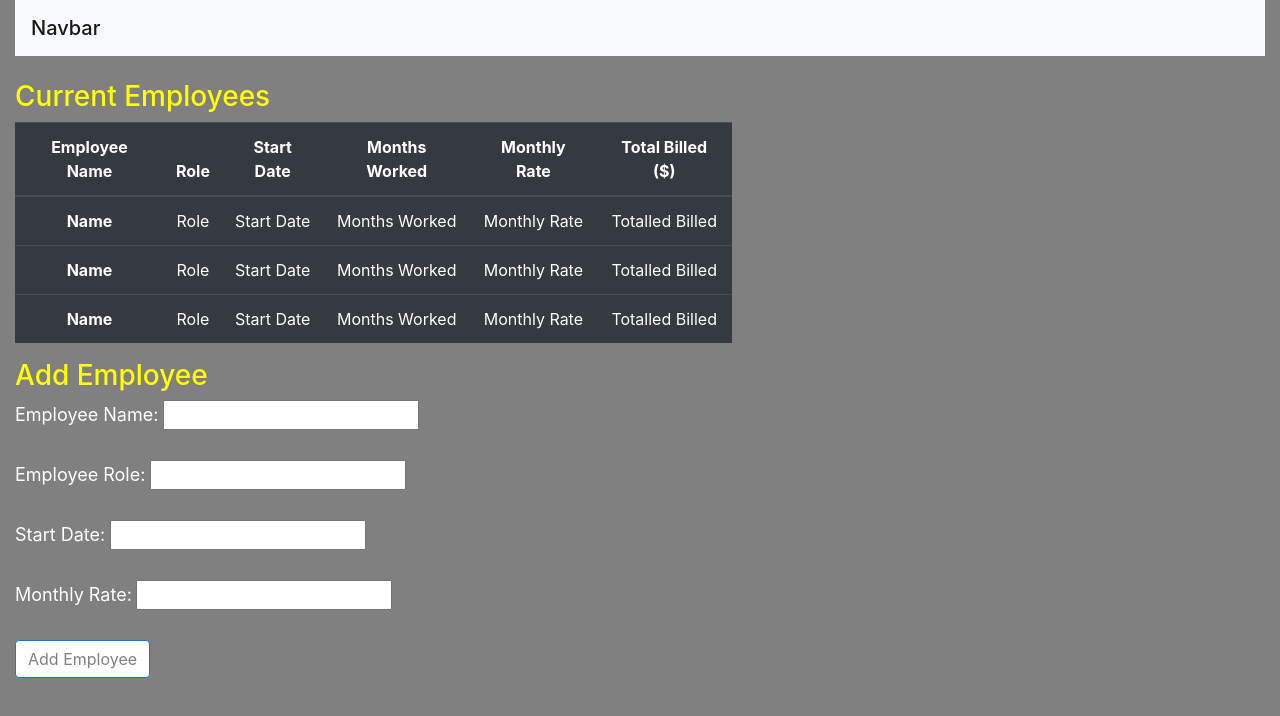
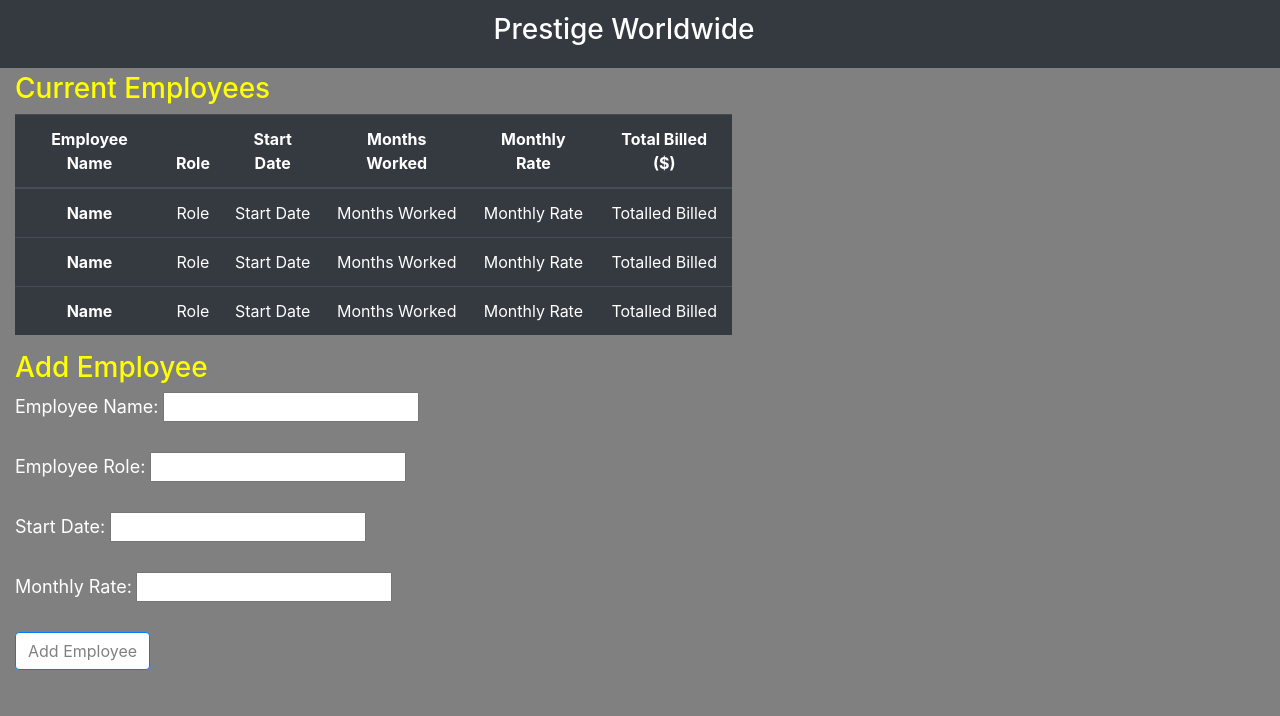
Before and after one commit to benjiyamin/Time-Sheet-App, a plain HTML site: page index.html in a window 1280 px wide. Drawn offline with nearby package versions, Linux system fonts and the light colour scheme; no server answers.

Commit message:
front end complete

```diff
--- a/assets/css/style.css
+++ b/assets/css/style.css
@@ -1,3 +1,15 @@
+.pageHeading{
+    text-align: center !important;
+    color: white;
+    font-size: 28px;
+}
+
+.navbar-nav.navbar-center {
+    position: absolute;
+    left: 50%;
+    transform: translatex(-50%);
+}
+
 .background {
     background: gray;
 }
--- a/index.html
+++ b/index.html
@@ -17,12 +17,16 @@
   <body class = "background">
     <div class="container-fluid">
         <div class="row">
-          <div class = "col-12">
-              <nav class="navbar navbar-light bg-light">
-                <span class="navbar-brand mb-0 h1">Navbar</span>
+          <div class = "row">
+              <nav class="navbar navbar-dark bg-dark nav navbar-nav navbar-center col-12">
+                <span class="navbar-brand mb-0 h1">
+                  <h1 class="pageHeading">Prestige Worldwide</h1>
+                </span>
               </nav>
           </div>
         </div>
+        <br>
+        <br>
         <br>
         <div class="row">
           <h3 class = "col-12 headingThree"> Current Employees</h3>
```
